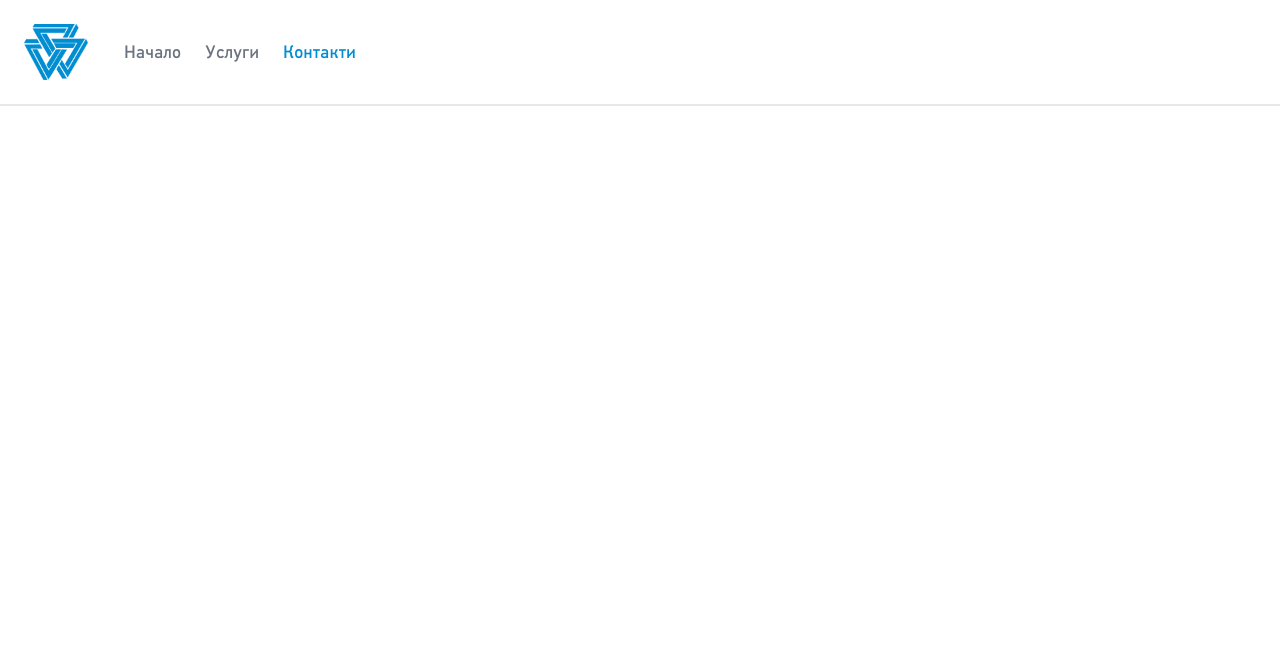
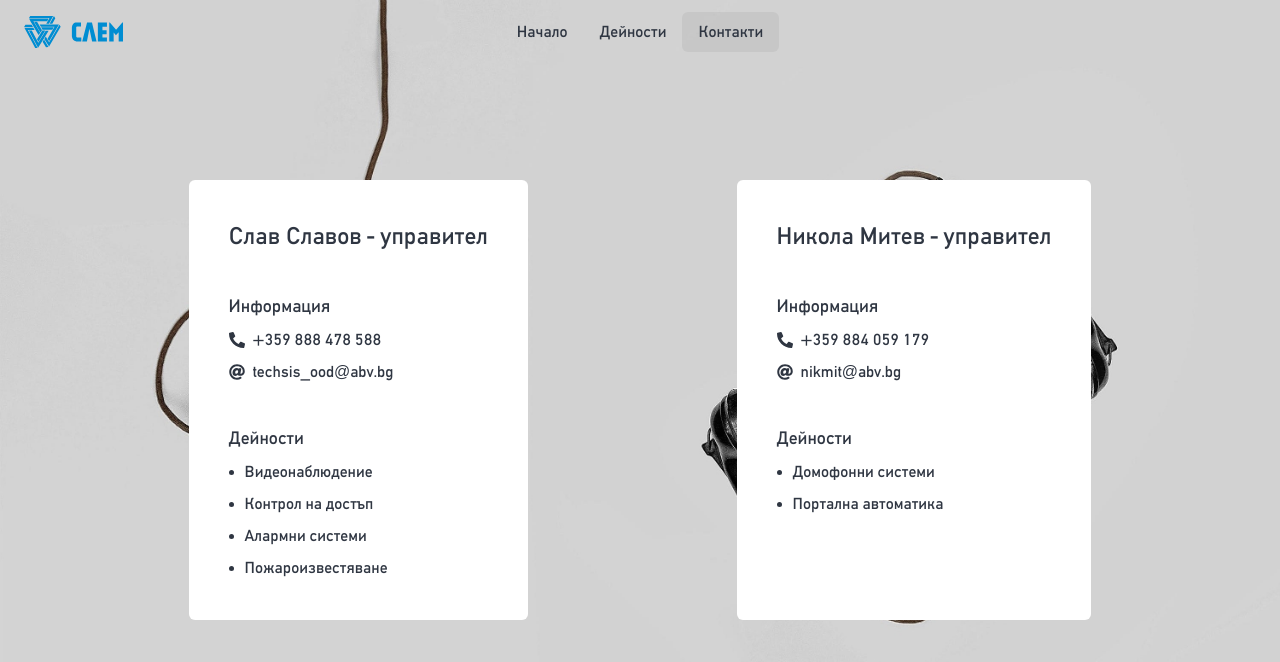
Before and after one commit to gonegirl911/slembg, a Gatsby site: page /contacts in a window 1280 px wide. Built offline with nearby package versions, Linux system fonts and the light colour scheme; Gatsby itself is replaced by a stand-in of ours.

Commit message:
finished contacts page and navbar

```diff
--- a/gatsby-config.js
+++ b/gatsby-config.js
@@ -8,6 +8,7 @@ module.exports = {
 		'gatsby-plugin-postcss',
 		"gatsby-plugin-image",
     "gatsby-plugin-sharp",
+		"gatsby-plugin-fontawesome-css",
 		{
       resolve: `gatsby-plugin-manifest`,
       options: {
@@ -17,8 +18,8 @@ module.exports = {
         background_color: '#f7f0eb',
         theme_color: '#a2466c',
         display: 'standalone',
-        icon: 'src/assets/logo.png',
+        icon: 'src/assets/svg/logo.svg',
       },
-    }
+    },
   ],
 };
--- a/package.json
+++ b/package.json
@@ -16,7 +16,9 @@
     "typecheck": "tsc --noEmit"
   },
   "dependencies": {
+    "@react-icons/all-files": "^4.1.0",
     "gatsby": "^4.9.3",
+    "gatsby-plugin-fontawesome-css": "^1.2.0",
     "gatsby-plugin-image": "^2.9.1",
     "gatsby-plugin-manifest": "^4.9.1",
     "gatsby-plugin-sharp": "^4.9.1",
--- a/src/components/Layout.tsx
+++ b/src/components/Layout.tsx
@@ -1,42 +1,46 @@
 import { Link } from "gatsby";
-import { StaticImage } from "gatsby-plugin-image";
-import React, { FC } from "react";
+import React, { FC, useEffect, useState } from "react";
+import Logo from "../assets/svg/logo_extended.svg";
 import "../styles/global.css";
+
+const pages = {
+	"/": "Начало",
+	"/services": "Дейности",
+	"/contacts": "Контакти",
+};
 
 interface LayoutProps {
   title: string;
-	selected: "index" | "services" | "contacts";
+	selected: keyof typeof pages;
 }
 
 const Layout: FC<LayoutProps> = ({ title, selected, children }) => {
+	const [isScrolled, setIsScrolled] = useState(false);
+
+	useEffect(() => {
+		const handleScroll = () => setIsScrolled(window.scrollY > 0);
+		window.addEventListener("scroll", handleScroll);
+    return () => {
+      window.removeEventListener("scroll", handleScroll);
+    };
+	}, []);
+
 	return (
 		<>
 			<title>{`СЛЕМ - ${title}`}</title>
-			<nav className="flex p-3 sticky top-0 items-center border-b-2">
-				<Link to="/">
-					<StaticImage
-						alt="Logo"
-						src="../assets/logo.png"
-						className="w-16 m-3"
-					/>
-				</Link>
-				<ul className="flex p-6 gap-6 text-gray-500 text-lg">
-					<li className={`${selected == "index" && "text-primary-blue"}`}>
-						<Link to="/">
-							Начало
+			<nav className={`grid grid-cols-1 sm:grid-cols-[1fr_auto_1fr] items-center fixed top-0 left-0 w-full z-10 ${isScrolled && "bg-white drop-shadow-md"}`}>
+				<div className="mx-6 hidden sm:block">
+					<Link to="/">
+						<img src={Logo} alt="Logo" className="h-8" />
+					</Link>
+				</div>
+				<div className="justify-self-center flex my-3">
+					{Object.entries(pages).map(([path, title]) => (
+						<Link to={path} className={`flex px-4 py-2 rounded-md bg-opacity-5 ${path === selected && "bg-black"}`}>
+							{title}
 						</Link>
-					</li>
-					<li className={`${selected == "services" && "text-primary-blue"}`}>
-						<Link to="/services">
-							Услуги
-						</Link>
-					</li>
-					<li className={`${selected == "contacts" && "text-primary-blue"}`}>
-						<Link to="/contacts">
-							Контакти
-						</Link>
-					</li>
-				</ul>
+					))}
+				</div>
 			</nav>
 			<main>
 				{children}
--- /dev/null
+++ b/src/components/Profile.tsx
@@ -0,0 +1,41 @@
+import { FaAt } from "@react-icons/all-files/fa/FaAt";
+import { FaPhone } from "@react-icons/all-files/fa/FaPhone";
+import React, { FC } from "react";
+
+interface ProfileProps {
+	name: string;
+	phone: string;
+	email: string;
+	services: string[];
+}
+
+const Profile: FC<ProfileProps> = ({ name, phone, email, services }) => {
+	return (
+		<div className="flex flex-col gap-10 p-10 m-5 rounded-md bg-white">
+			<h2 className="text-2xl">{name}</h2>
+			<div className="flex flex-col gap-2">
+				<h3 className="text-lg">Информация</h3>
+				<div className="flex flex-col gap-2">
+					<div className="flex items-center gap-2">
+						<FaPhone className="rotate-90" />
+						<div>{phone}</div>
+					</div>
+					<div className="flex items-center gap-2">
+						<FaAt />
+						<div>{email}</div>
+					</div>
+				</div>
+			</div>
+			<div className="flex flex-col gap-2">
+				<h3 className="text-lg">Дейности</h3>
+				<ul className="flex flex-col gap-2 pl-4 list-disc">
+					{services.map(service => (
+						<li key={service}>{service}</li>
+					))}
+				</ul>
+			</div>
+		</div>
+	);
+};
+
+export default Profile;
--- a/src/pages/contacts.tsx
+++ b/src/pages/contacts.tsx
@@ -1,10 +1,40 @@
+import { StaticImage } from "gatsby-plugin-image";
 import React, { FC } from "react";
 import Layout from "../components/Layout";
+import Profile from "../components/Profile";
 
 const Contacts: FC = () => {
   return (
-		<Layout title="Контакти" selected="contacts">
-
+		<Layout title="Контакти" selected="/contacts">
+			<div className="flex wide:flex-col justify-center relative min-h-[100vh]">
+				<StaticImage
+					alt="Contacts background"
+					src="../assets/images/contacts.jpg"
+					className="absolute top-0 left-0 h-full -z-10"
+				/>
+				<div className="flex flex-col wide:flex-row justify-evenly mt-16 wide:mt-0">
+					<Profile
+						name="Слав Славов - управител"
+						phone="+359 888 478 588"
+						email="techsis_ood@abv.bg"
+						services={[
+							"Видеонаблюдение",
+							"Контрол на достъп",
+							"Алармни системи",
+							"Пожароизвестяване",
+						]}
+					/>
+					<Profile
+						name="Никола Митев - управител"
+						phone="+359 884 059 179"
+						email="nikmit@abv.bg"
+						services={[
+							"Домофонни системи",
+							"Портална автоматика",
+						]}
+					/>
+				</div>
+			</div>
 		</Layout>
   );
 };
--- a/src/pages/index.tsx
+++ b/src/pages/index.tsx
@@ -3,7 +3,7 @@ import Layout from "../components/Layout";
 
 const Index: FC = () => {
   return (
-		<Layout title="Начало" selected="index">
+		<Layout title="Начало" selected="/">
 
 		</Layout>
   );
--- a/src/pages/services.tsx
+++ b/src/pages/services.tsx
@@ -3,7 +3,7 @@ import Layout from "../components/Layout";
 
 const Services: FC = () => {
   return (
-		<Layout title="Услуги" selected="services">
+		<Layout title="Услуги" selected="/services">
 
 		</Layout>
   );
--- a/src/styles/global.css
+++ b/src/styles/global.css
@@ -5,6 +5,10 @@
 @layer base {
 	@font-face {
 		font-family: "DinC";
-		src: url("../assets/DinC.ttf") format("truetype");
+		src: url("../assets/fonts/DinC.ttf") format("truetype");
+	}
+
+	* {
+		@apply text-primary-gray
 	}
 }
--- /dev/null
+++ b/src/types.d.ts
@@ -0,0 +1,4 @@
+declare module "*.svg" {
+  const content: any;
+  export default content;
+}
--- a/tailwind.config.js
+++ b/tailwind.config.js
@@ -6,11 +6,14 @@ module.exports = {
     extend: {
 			colors: {
 				"primary-blue": "#008DD2",
-				"primary-gray": "#2F3642"
-			}
+				"primary-gray": "#2F3642",
+			},
+			screens: {
+				"wide": "775px"
+			},
 		},
 		fontFamily: {
-			sans: ['DinC', 'sans-serif'],
+			sans: ["DinC", "sans-serif"],
 		},
   },
   plugins: [],
```
Also changed, not shown: src/assets/fonts/DinC.ttf (renamed from src/assets/DinC.ttf), src/assets/images/contacts.jpg (added), src/assets/logo.png (deleted), src/assets/svg/logo.svg (added), src/assets/svg/logo_extended.svg (added), 1 other file.
